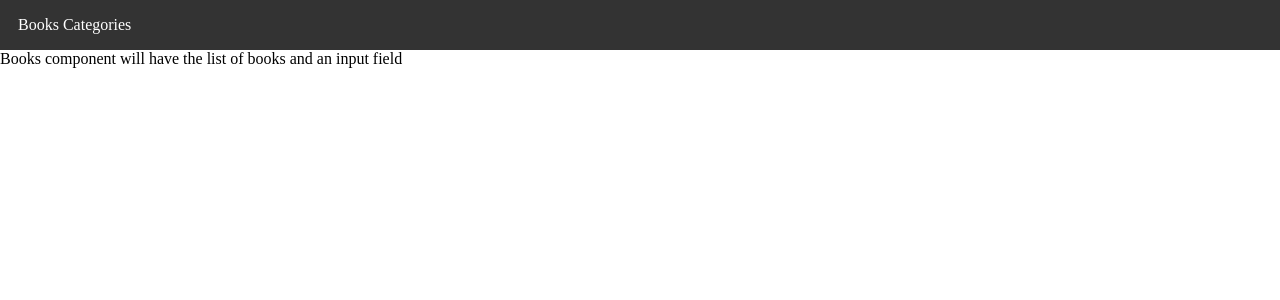
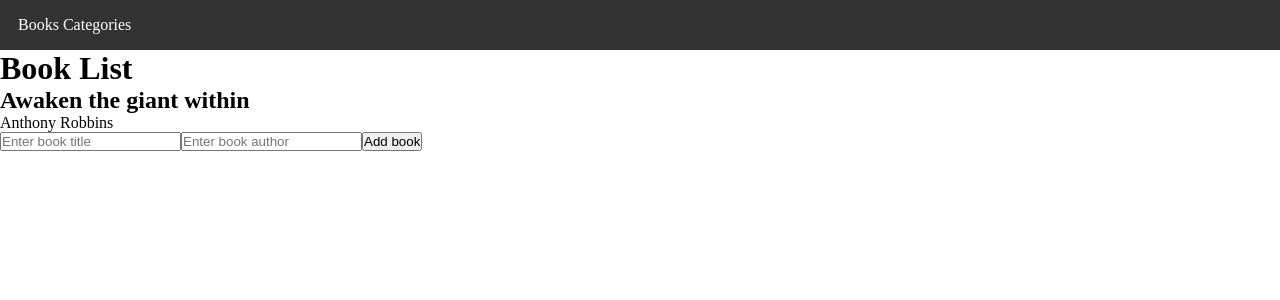
Before and after one commit to NabilHY/bookstore, a React (Create React App) app: page / in a window 1280 px wide. Shown: the top 300 px of the page. Built offline with nearby package versions, Linux system fonts and the light colour scheme.

Commit message:
Add book and input componenets

```diff
--- a/package.json
+++ b/package.json
@@ -10,6 +10,7 @@
     "react-dom": "^18.1.0",
     "react-router-dom": "^6.0.0",
     "react-scripts": "5.0.1",
+    "uuid": "^8.3.2",
     "web-vitals": "^2.1.4"
   },
   "scripts": {
--- a/src/App.js
+++ b/src/App.js
@@ -1,19 +1,16 @@
 import React from 'react';
-import ReactDOM from 'react-dom';
 import { BrowserRouter, Routes, Route } from 'react-router-dom';
-import Books from './components/routes/Books';
+import Book from './components/routes/Books';
 import Categories from './components/routes/Categories';
 import Navbar from './components/Navbar';
 import './App.css';
-
-
 
 function App() {
   return (
     <BrowserRouter>
       <Navbar />
       <Routes>
-        <Route path="/" element={<Books />} />
+        <Route path="/" element={<Book />} />
       </Routes>
       <Routes>
         <Route path="categories" element={<Categories />} />
--- a/src/components/Navbar.js
+++ b/src/components/Navbar.js
@@ -1,13 +1,11 @@
 import React from 'react';
 import { Link } from 'react-router-dom';
 
-const Navbar = () => {
-    return (
-        <nav>
-            <Link to='/'>Books</Link>
-            <Link to='/categories'>Categories</Link>
-        </nav>
-    )
-}
+const Navbar = () => (
+  <nav>
+    <Link to="/">Books</Link>
+    <Link to="/categories">Categories</Link>
+  </nav>
+);
 
 export default Navbar;
--- /dev/null
+++ b/src/components/routes/Book.js
@@ -0,0 +1,15 @@
+import Input from './Input';
+
+function Book() {
+  return (
+    <>
+      <div>
+        <h2>Awaken the giant within</h2>
+        <p>Anthony Robbins</p>
+      </div>
+      <Input />
+    </>
+  );
+}
+
+export default Book;
--- a/src/components/routes/Books.js
+++ b/src/components/routes/Books.js
@@ -1,9 +1,10 @@
-const Books = () => {
-    return (
-        <div>
-            Books component will have the list of books and an input field
-        </div>
-    )
-}
+import Book from './Book';
+
+const Books = () => (
+  <>
+    <h1>Book List</h1>
+    <Book />
+  </>
+);
 
 export default Books;
--- a/src/components/routes/Categories.js
+++ b/src/components/routes/Categories.js
@@ -1,9 +1,7 @@
-const Categories = () => {
-    return (
-        <div>
-        <h1>Categories</h1>
-        </div>
-    );
-}
+const Categories = () => (
+  <div>
+    <h1>Categories</h1>
+  </div>
+);
 
 export default Categories;
--- /dev/null
+++ b/src/components/routes/Input.js
@@ -0,0 +1,11 @@
+function Input() {
+  return (
+    <div>
+      <input type="text" placeholder="Enter book title" />
+      <input type="text" placeholder="Enter book author" />
+      <input type="submit" value="Add book" />
+    </div>
+  );
+}
+
+export default Input;
--- a/src/index.js
+++ b/src/index.js
@@ -6,5 +6,5 @@ const root = ReactDOM.createRoot(document.getElementById('root'));
 root.render(
   <React.StrictMode>
     <App />
-  </React.StrictMode>
+  </React.StrictMode>,
 );
```
